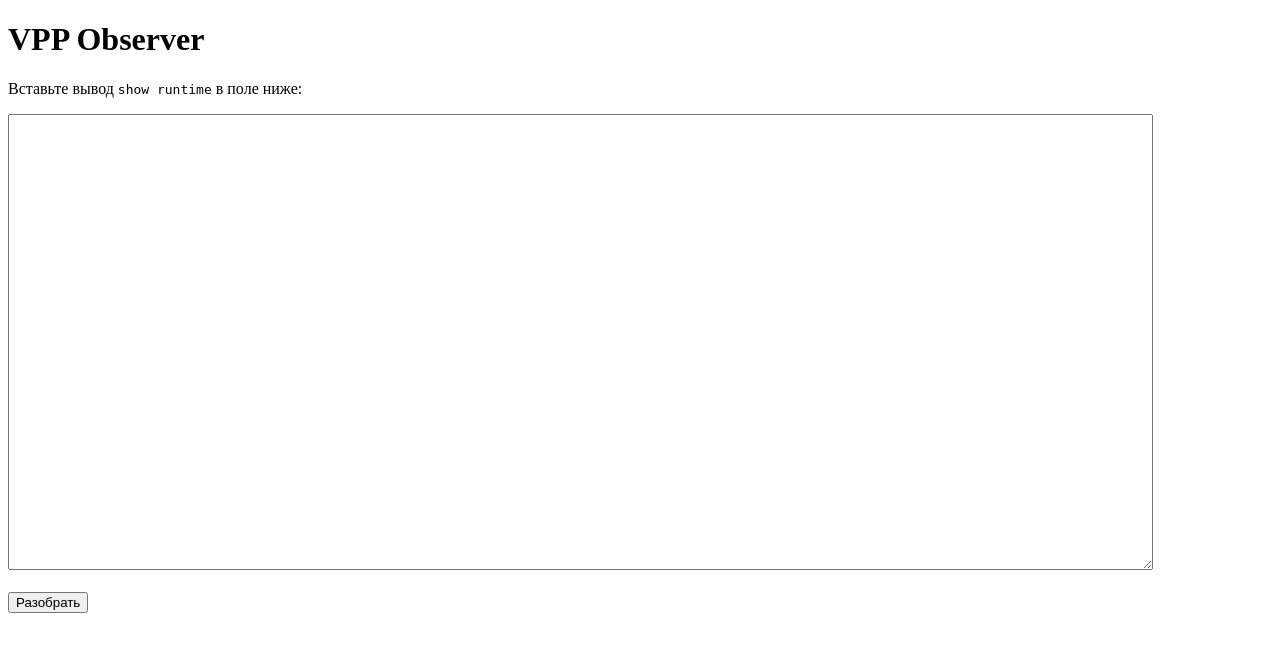
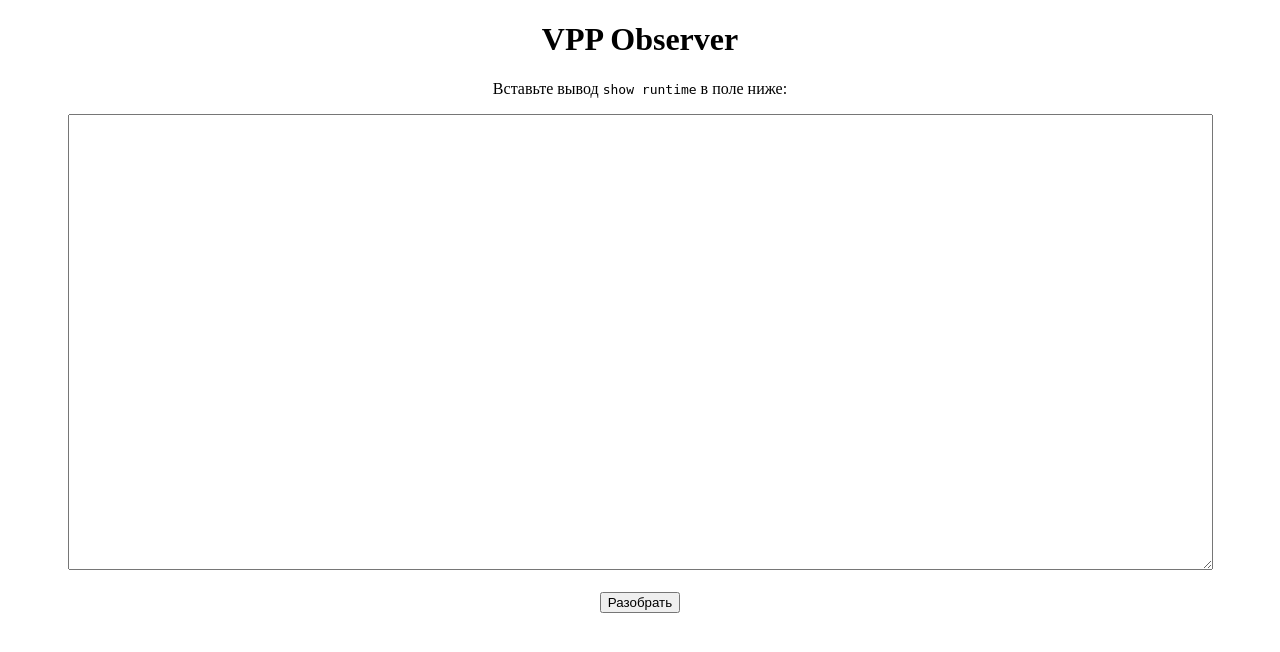
Before and after one commit to Rud1ge/vpp-observer, a FastAPI app: page / in a window 1280 px wide. Shown: the top 652 px of the page. Run offline with FastAPI, Linux system fonts and the light colour scheme.

Commit message:
feat: update the look

```diff
--- a/templates/index.html
+++ b/templates/index.html
@@ -3,14 +3,15 @@
 <head>
     <meta charset="UTF-8">
     <meta name="viewport" content="width=device-width, initial-scale=1.0">
+    <link rel="stylesheet" href="/static/css/style.css">
+    <link rel="icon" href="/static/favicon.ico" type="image/x-icon">
     <title>{{ title }}</title>
 </head>
 <body>
-    <h1>VPP Observer</h1>
+    <h1 class="index-title">VPP Observer</h1>
+    <p class="index-p">Вставьте вывод <code>show runtime</code> в поле ниже:</p>
 
-    <p>Вставьте вывод <code>show runtime</code> в поле ниже:</p>
-
-    <form method="post" action="/parse">
+    <form class="index-form" method="post" action="/parse">
         <div>
             <textarea id="raw_text" name="raw_text" rows="30" cols="140">{{ raw_text }}</textarea>
         </div>
@@ -20,11 +21,13 @@
         </div>
     </form>
 
-    {% if parsed_show_runtime %}
+    {% if parsed_show_runtime and not parsed_show_runtime.threads %}
+        <p class="index-p">Не удалось разобрать вывод. Проверьте, что вставлен полный вывод команды <code>show runtime</code>.</p>
+    {% endif %}
 
-        <h2>Сводка по threads</h2>
-
-        <table border="1" cellpadding="6" cellspacing="0">
+    {% if parsed_show_runtime and parsed_show_runtime.threads %}
+        <p class="index-p">Сводная информация по потокам VPP</p>
+        <table class="index-table" border="1" cellpadding="6" cellspacing="0">
             <thead>
                 <tr>
                     <th>ID</th>
```
